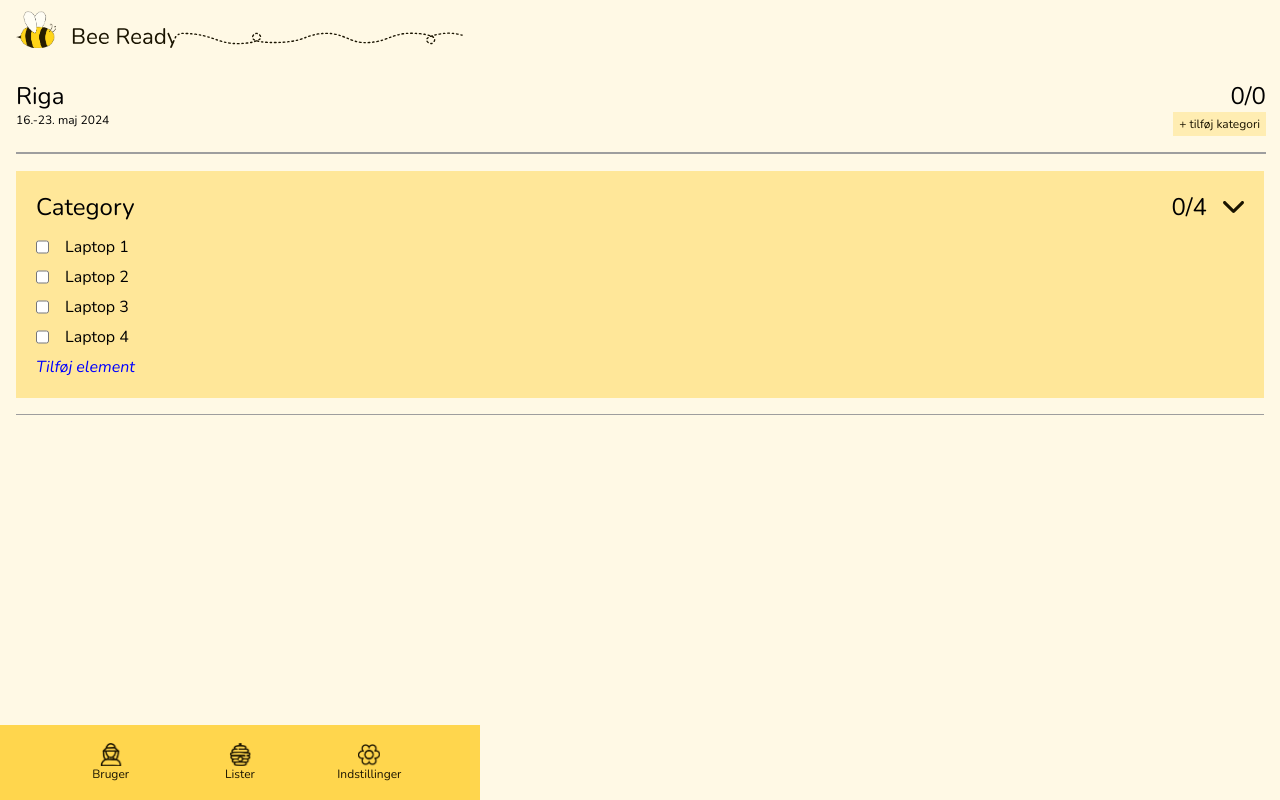
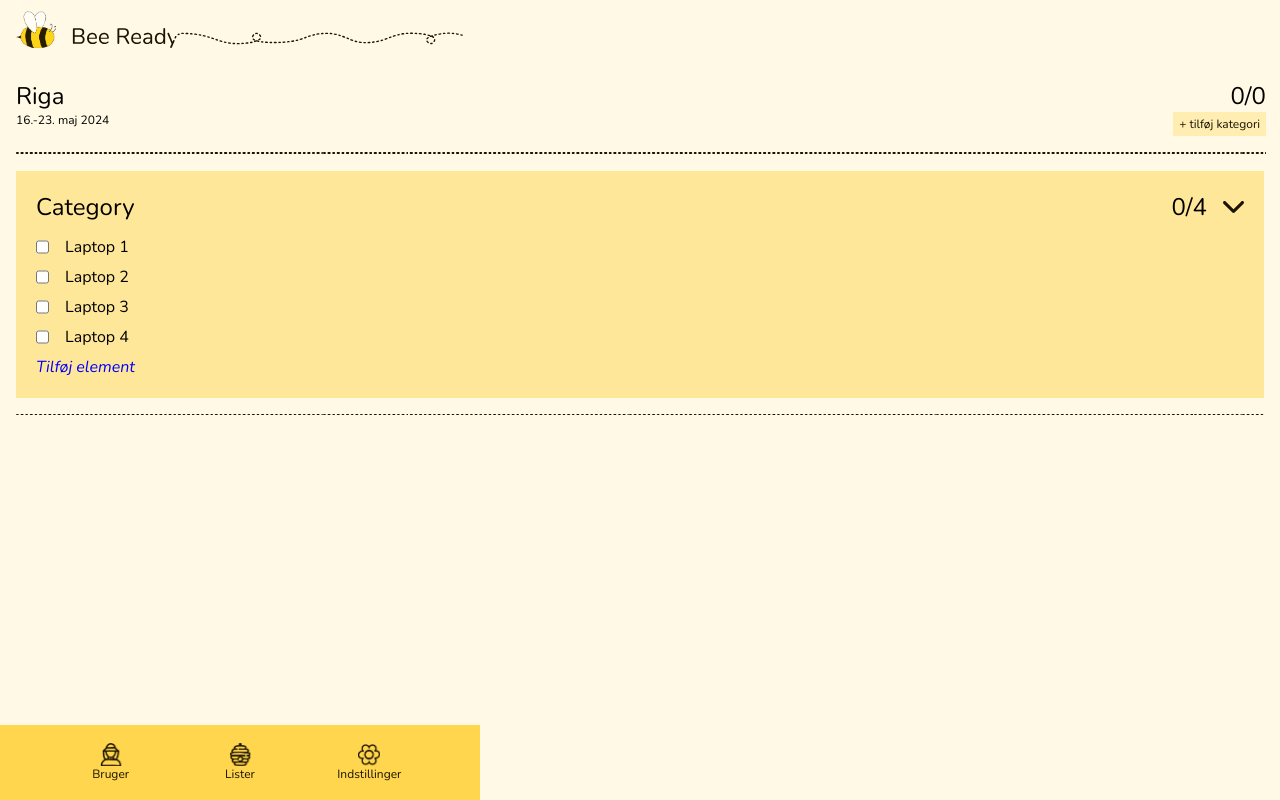
Before and after one commit to simon767b/beeReady, a React (Vite) app: page /Pakkeliste in a window 1280 px wide. Built offline with nearby package versions, Linux system fonts and the light colour scheme; grey boxes are pictures that could not be loaded.

Commit message:
dumme mønster

```diff
--- a/src/index.css
+++ b/src/index.css
@@ -418,7 +418,7 @@ main {
 .linje-moenster {
   height: 1.5px;
   flex-direction: row;
-  background-image: url("https://simon767b.github.io/beeReady/assets/img/linje-moenster.svg");
+  background-image: url("../src/assets/img/linje-moenster.svg");
   background-size: cover;
   width: 100%;
   background-size: auto 100%;
```
